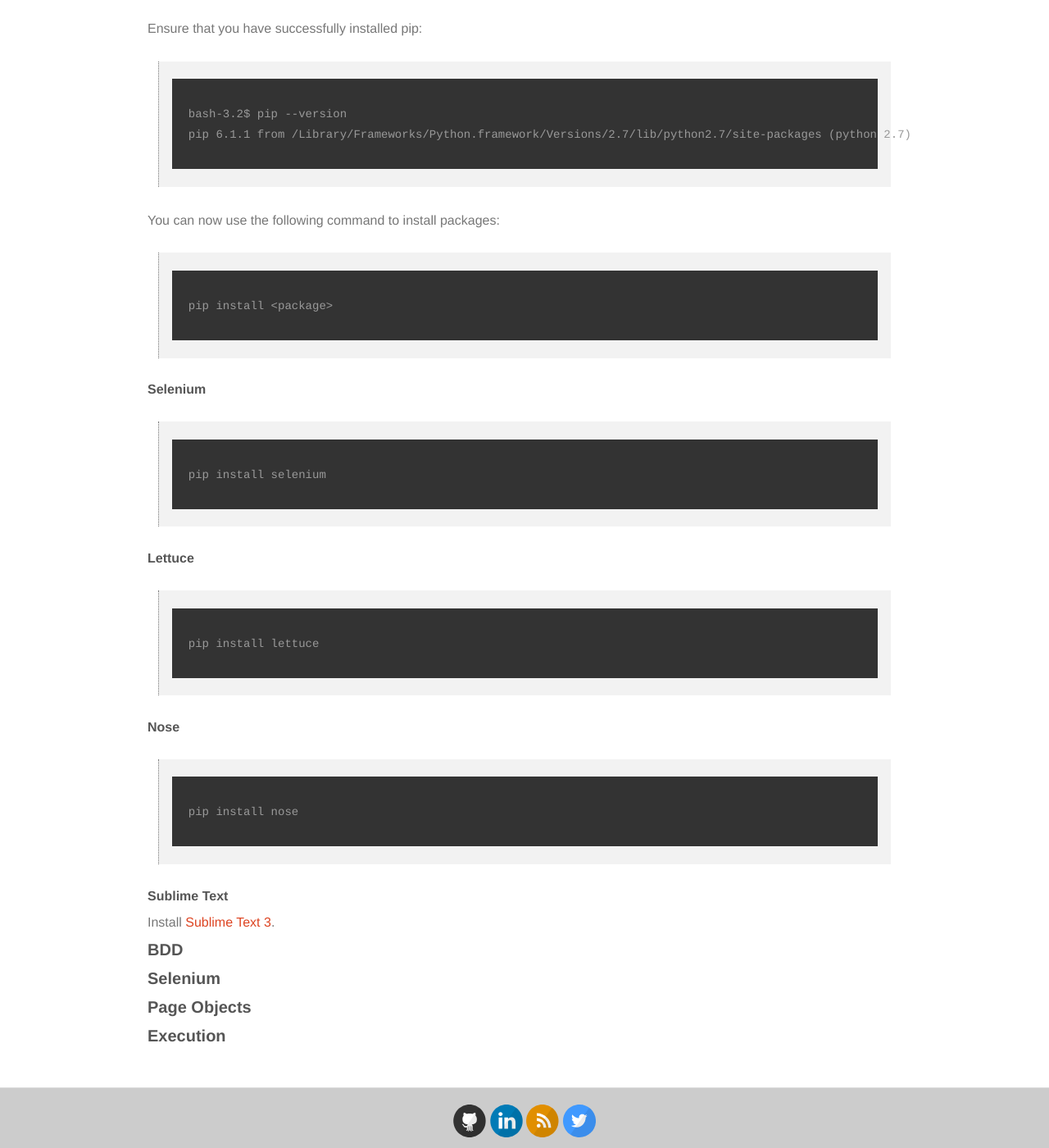
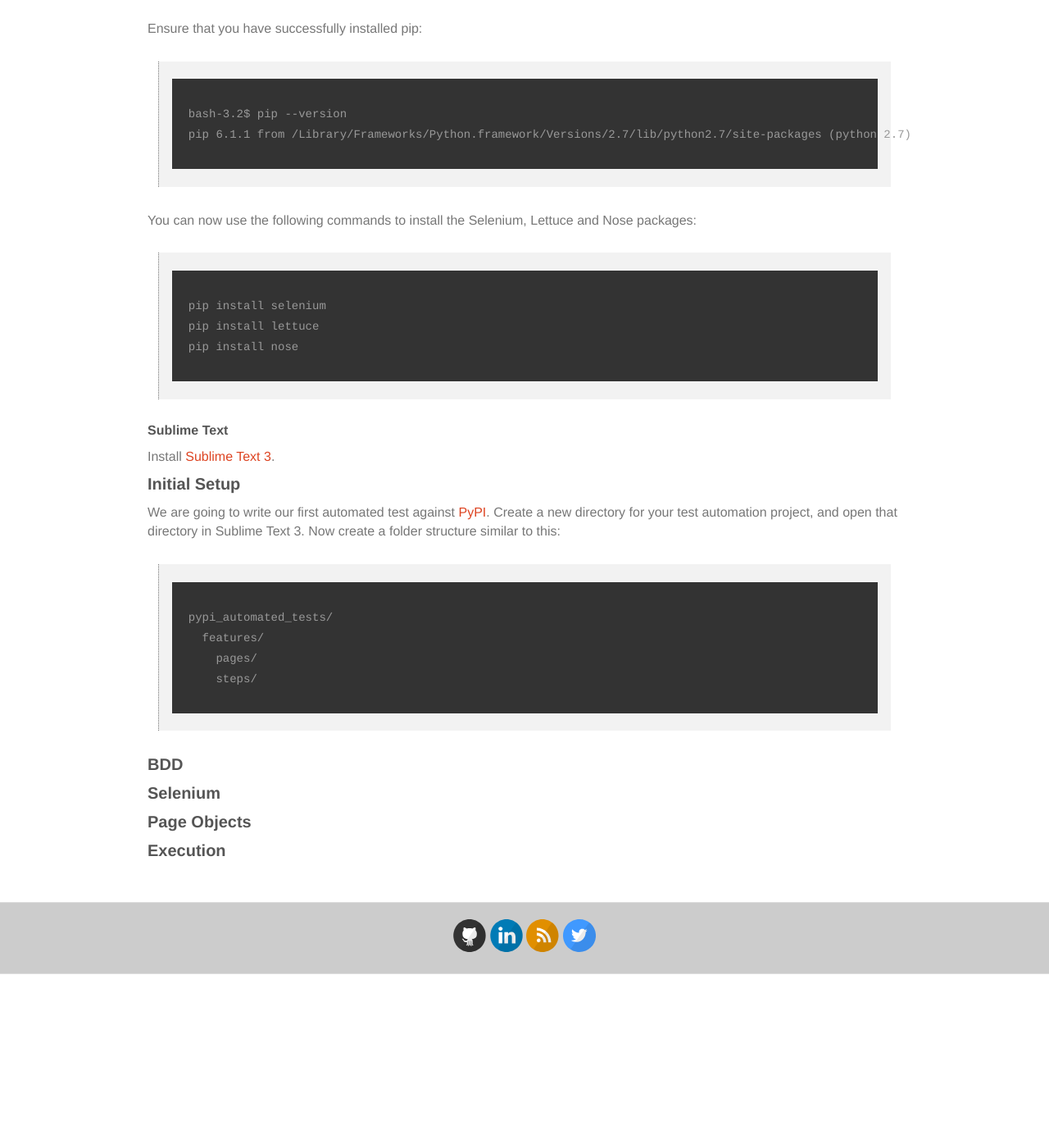
Before and after one commit to the-creative-tester/blog, a Jekyll site: the page built from _posts/2015-10-26-Python-Browser-Automation.md, in a window 1280 px wide and 1400 px high, scrolled down 794 px. Shown: the whole window at 82% size. Built offline with Jekyll 4.4.1, drawn with Linux system fonts in a browser that asks for light colours; nearby versions of some CDN libraries; after the commit the page ends 1982 px from its top, so only the background shows below that.

Commit message:
Update 2015-10-26-Python-Browser-Automation.md

```diff
--- a/_posts/2015-10-26-Python-Browser-Automation.md
+++ b/_posts/2015-10-26-Python-Browser-Automation.md
@@ -36,37 +36,30 @@
 pip 6.1.1 from /Library/Frameworks/Python.framework/Versions/2.7/lib/python2.7/site-packages (python 2.7)
 ~~~
 
-You can now use the following command to install packages:
-
->
-~~~
-pip install <package>
-~~~
-
-##### Selenium
+You can now use the following commands to install the Selenium, Lettuce and Nose packages:
 
 >
 ~~~
 pip install selenium
-~~~
-
-##### Lettuce
-
->
-~~~
 pip install lettuce
-~~~
-
-##### Nose
-
->
-~~~
 pip install nose
 ~~~
 
 ##### Sublime Text
 
 Install [Sublime Text 3](http://www.sublimetext.com/3).
+
+### Initial Setup
+
+We are going to write our first automated test against [PyPI](https://pypi.python.org/pypi).  Create a new directory for your test automation project, and open that directory in Sublime Text 3.  Now create a folder structure similar to this:
+
+>
+~~~
+pypi_automated_tests/
+  features/
+    pages/
+    steps/
+~~~
 
 ### BDD
 
```
